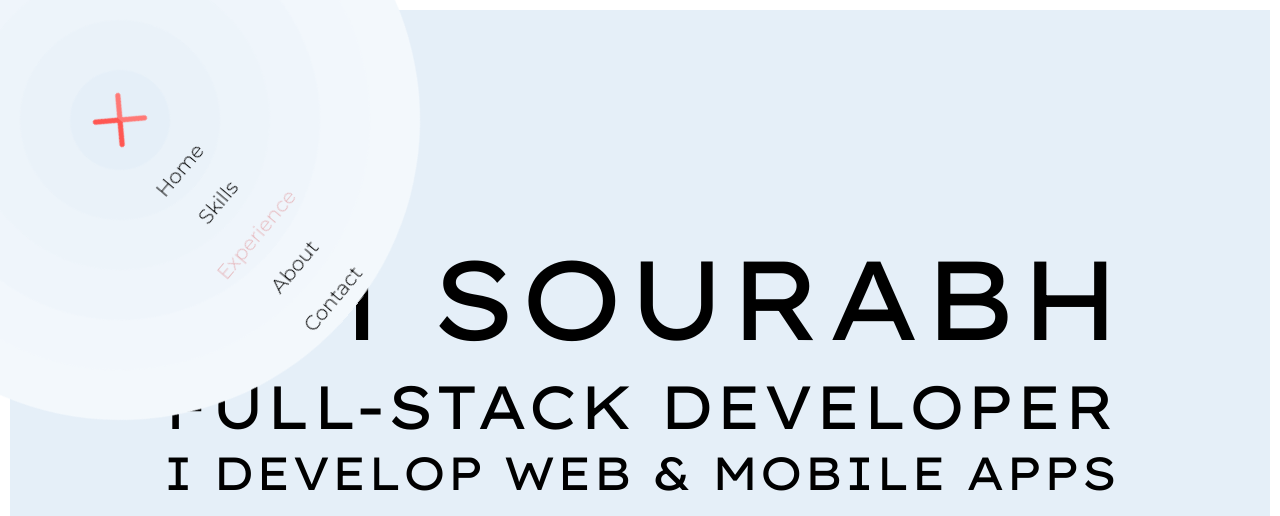
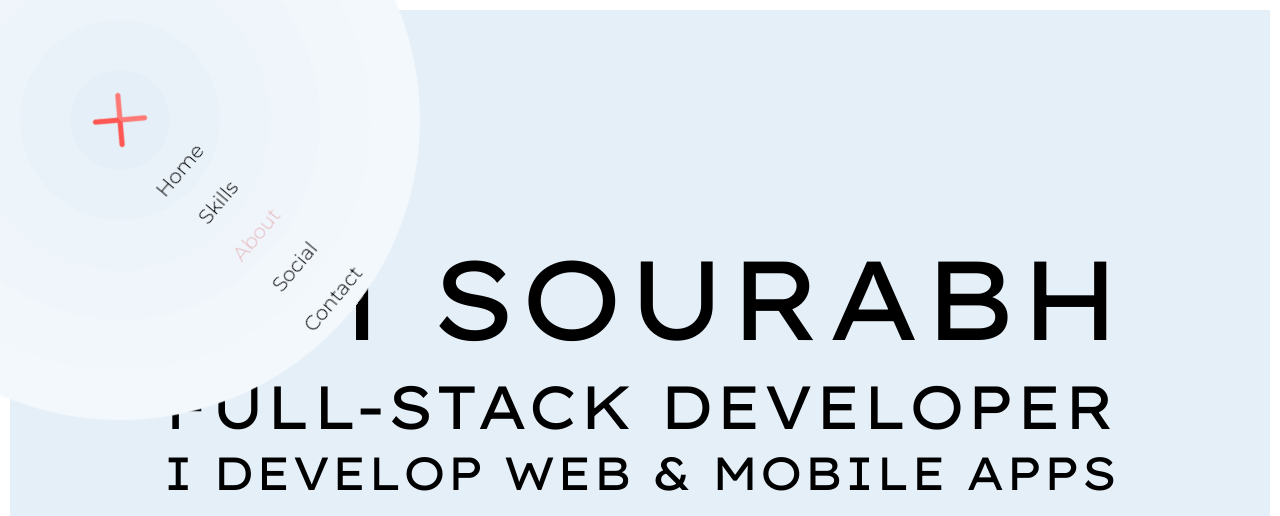
Before and after one commit to guptstagram/portfolio-react, a React (Create React App) app: page / in a window 1280 px wide. Both pictures are taken after a click on the element 70 px from the left and 70 px from the top of the page. Shown: the top 516 px of the page. Built offline with nearby package versions, Linux system fonts and the light colour scheme.

Commit message:
hello left increase

```diff
--- a/src/components/HomeComponent/homeComponent.js
+++ b/src/components/HomeComponent/homeComponent.js
@@ -11,7 +11,7 @@ class HomeComponent extends React.Component {
 
   movingHelloText = () => {
     setTimeout(() => {
-      document.getElementById("hello-text-box").style.left = "110%";
+      document.getElementById("hello-text-box").style.left = "180%";
     }, 2000);
   };
 
--- a/src/components/NavComponent/navComponent.js
+++ b/src/components/NavComponent/navComponent.js
@@ -32,10 +32,10 @@ class NavComponent extends React.Component{
                     <div>Contact</div>
                 </NavLink>
                 <NavLink className="navlink circle m2" to="/about">
-                    <div>About</div>
+                    <div>Social</div>
                 </NavLink>
                 <NavLink className="navlink circle m3" to="/experience">
-                    <div>Experience</div>
+                    <div>About</div>
                 </NavLink>
                 <NavLink className="navlink circle m4" to="/skills">
                     <div>Skills</div>
```
